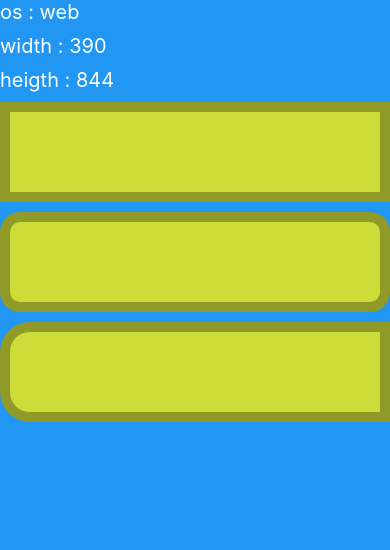
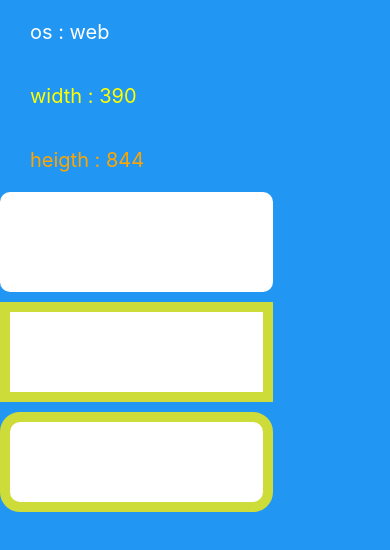
Before and after one commit to kmebin/MobileSoftware, a React Native app in the folder Lecture/: screen / in a window 390 px wide. Shown: the top 550 px of the page. Built offline with nearby package versions, Linux system fonts and the light colour scheme.

Commit message:
[add] ch03-2 : platform의 select 메서드 사용

```diff
--- a/Lecture/App.tsx
+++ b/Lecture/App.tsx
@@ -8,42 +8,39 @@ import {
   View,
 } from 'react-native';
 import {Colors} from 'react-native-paper';
-import color from 'color';
 
 const {width, height} = Dimensions.get('window');
 
-// android에서 radius 속성이 있으면 borderColor가 적용되지 않는 현상
-// ios에서 padding 속성이 적용되지 않는 현상
 const App = () => {
   return (
     <SafeAreaView style={[styles.SafeAreaView]}>
-      <Text style={[styles.text]}>os : {Platform.OS}</Text>
-      <Text style={[styles.text]}>width : {width}</Text>
-      <Text style={[styles.text]}>heigth : {height}</Text>
+      <Text style={[styles.text, {color: 'white'}]}>os : {Platform.OS}</Text>
+      <Text style={[styles.text, {color: 'yellow'}]}>width : {width}</Text>
+      <Text style={[styles.text, {color: 'orange'}]}>heigth : {height}</Text>
 
+      <View style={[styles.box, {borderRadius: 10}]} />
       <View style={[styles.box, styles.border]} />
-      <View style={[styles.box, styles.border, {borderRadius: 20}]} />
-      <View
-        style={[
-          styles.box,
-          styles.border,
-          {borderTopLeftRadius: 30},
-          {borderBottomLeftRadius: 30},
-        ]}
-      />
+      <View style={[styles.box, styles.border,{borderRadius: 20}]} />
     </SafeAreaView>
   );
 };
 
 const styles = StyleSheet.create({
-  SafeAreaView: {backgroundColor: Colors.blue500, flex: 1, padding: 10},
-  text: {
+  // Platform.select를 사용하여 os마다 다른 값을 적용
+  SafeAreaView: {
+    backgroundColor: Colors.blue500,
+    flex: 1,
+    paddingLeft: Platform.select({ios: 0, android: 20}),
+  },
+  text: {fontSize: 20, marginVertical: 20, marginLeft: 30},
+  box: {
+    width: '70%',
+    height: 100,
+    backgroundColor: 'white',
     marginBottom: 10,
-    fontSize: 20,
-    color: color(Colors.blue500).lighten(0.9).string(),
+    marginLeft: Platform.select({ios: 20, android: 0}), // ios는 padding 대신 margin을 줌
   },
-  box: {height: 100, backgroundColor: Colors.lime500, marginBottom: 10},
-  border: {borderWidth: 10, borderColor: color('black').alpha(0.3).toString()},
+  border: {borderWidth: 10, borderColor: Colors.lime500},
 });
 
 export default App;
```
